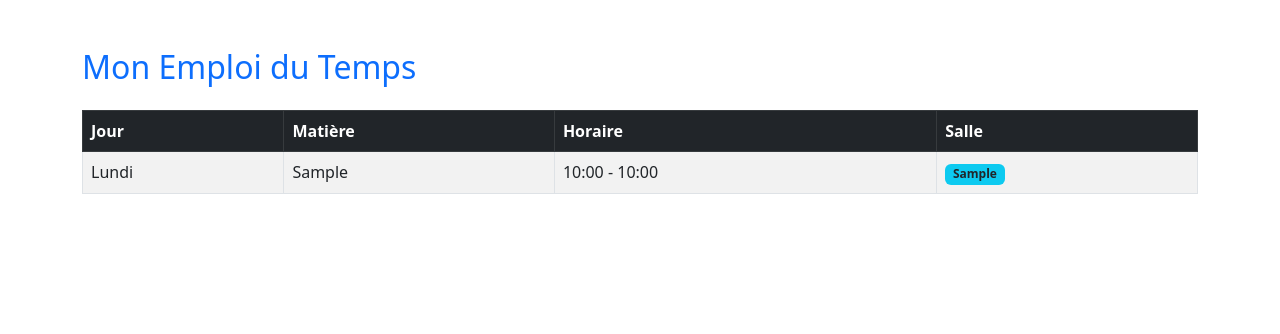
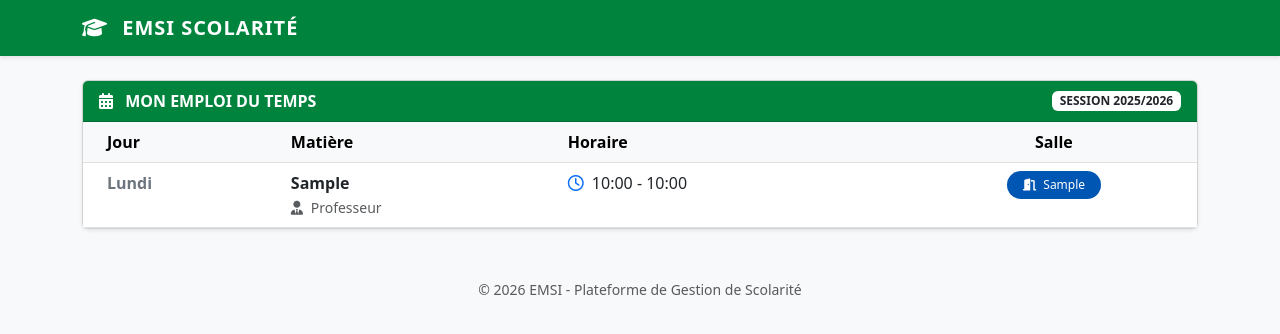
Before and after one commit to rimmaddah286/gestion-d-cole, a Django app: page /mon-planning/ in a window 1280 px wide. Shown: the top 334 px of the page. Run offline with Django 5.2, Linux system fonts and the light colour scheme; tables that the repository leaves empty hold one stand-in row (values such as "Sample post").

Commit message:
Mise à jour : Style EMSI et correction des vues

```diff
--- a/scolarite/templates/scolarite/planning.html
+++ b/scolarite/templates/scolarite/planning.html
@@ -1,30 +1,107 @@
 <!DOCTYPE html>
-<html>
+<html lang="fr">
 <head>
+    <meta charset="UTF-8">
+    <meta name="viewport" content="width=device-width, initial-scale=1.0">
     <link href="https://cdn.jsdelivr.net/npm/bootstrap@5.3.0/dist/css/bootstrap.min.css" rel="stylesheet">
-    <title>Emploi du Temps</title>
+    <link rel="stylesheet" href="https://cdnjs.cloudflare.com/ajax/libs/font-awesome/6.4.0/css/all.min.css">
+    <title>EMSI - Emploi du Temps</title>
+    <style>
+        :root {
+            --emsi-green: #00843d; /* Le vert officiel EMSI */
+            --emsi-blue: #0056b3;
+        }
+        body {
+            background-color: #f8f9fa;
+        }
+        .navbar-emsi {
+            background-color: var(--emsi-green);
+            color: white;
+            box-shadow: 0 2px 4px rgba(0,0,0,0.1);
+        }
+        .card-header-emsi {
+            background-color: var(--emsi-green);
+            color: white;
+            font-weight: bold;
+            text-transform: uppercase;
+        }
+        .table thead {
+            background-color: #f1f1f1;
+        }
+        .badge-salle {
+            background-color: var(--emsi-blue);
+            font-weight: 500;
+        }
+        .emsi-logo {
+            font-weight: 800;
+            letter-spacing: 1px;
+        }
+    </style>
 </head>
-<body class="container mt-5">
-    <h2 class="mb-4 text-primary">Mon Emploi du Temps</h2>
-    <table class="table table-striped table-bordered">
-        <thead class="table-dark">
+<body>
+
+    <nav class="navbar navbar-expand-lg navbar-dark navbar-emsi mb-4">
+        <div class="container">
+            <a class="navbar-brand emsi-logo" href="#"><i class="fas fa-graduation-cap me-2"></i> EMSI SCOLARITÉ</a>
+        </div>
+    </nav>
+
+    <div class="container">
+        <div class="row">
+            <div class="col-md-12">
+                <div class="card shadow-sm">
+                    <div class="card-header card-header-emsi d-flex justify-content-between align-items-center">
+                        <span><i class="fas fa-calendar-alt me-2"></i> Mon Emploi du Temps</span>
+                        <small class="badge bg-white text-dark">Session 2025/2026</small>
+                    </div>
+                    <div class="card-body p-0">
+                        <div class="table-responsive">
+                            <table class="table table-hover mb-0">
+                                <thead class="table-light">
                                     <tr>
-                <th>Jour</th>
+                                        <th class="ps-4">Jour</th>
                                         <th>Matière</th>
                                         <th>Horaire</th>
-                <th>Salle</th>
+                                        <th class="text-center">Salle</th>
                                     </tr>
                                 </thead>
                                 <tbody>
                                     {% for cours in emplois %}
                                     <tr>
-                <td>{{ cours.jour }}</td>
-                <td>{{ cours.matiere.libelle }}</td>
-                <td>{{ cours.heure_debut|time:"H:i" }} - {{ cours.heure_fin|time:"H:i" }}</td>
-                <td><span class="badge bg-info text-dark">{{ cours.salle }}</span></td>
+                                        <td class="ps-4 fw-bold text-secondary">{{ cours.jour }}</td>
+                                        <td>
+                                            <span class="d-block fw-bold text-dark">{{ cours.matiere.libelle }}</span>
+                                            <small class="text-muted"><i class="fas fa-user-tie me-1"></i> Professeur</small>
+                                        </td>
+                                        <td>
+                                            <i class="far fa-clock me-1 text-primary"></i>
+                                            {{ cours.heure_debut|time:"H:i" }} - {{ cours.heure_fin|time:"H:i" }}
+                                        </td>
+                                        <td class="text-center">
+                                            <span class="badge badge-salle rounded-pill px-3 py-2">
+                                                <i class="fas fa-door-open me-1"></i> {{ cours.salle }}
+                                            </span>
+                                        </td>
+                                    </tr>
+                                    {% empty %}
+                                    <tr>
+                                        <td colspan="4" class="text-center py-4 text-muted">
+                                            Aucun cours n'est affiché pour le moment.
+                                        </td>
                                     </tr>
                                     {% endfor %}
                                 </tbody>
                             </table>
+                        </div>
+                    </div>
+                </div>
+            </div>
+        </div>
+
+        <footer class="text-center mt-5 text-muted">
+            <small>&copy; 2026 EMSI - Plateforme de Gestion de Scolarité</small>
+        </footer>
+    </div>
+
+    <script src="https://cdn.jsdelivr.net/npm/bootstrap@5.3.0/dist/js/bootstrap.bundle.min.js"></script>
 </body>
-</html>
--- a/scolarite/views.py
+++ b/scolarite/views.py
@@ -1,33 +1,33 @@
-from django.shortcuts import render
-from django.contrib.auth.decorators import login_required # Import du décorateur
-from .models import Filiere, Etudiant, Professeur
-from .models import Absence
+from django.shortcuts import render, redirect # Ajout de redirect ici
+from django.contrib.auth.decorators import login_required
 from django.contrib.auth.models import User
-from django.shortcuts import render
-from .models import SeanceCours
+from .models import Filiere, Etudiant, Professeur, Absence, SeanceCours
 
 @login_required
 def page_accueil(request):
     # .strip() enlève les espaces, .upper() met tout en majuscules
     role = request.user.profil.role.strip().upper()
 
-    print(f"DEBUG: Le rôle détecté est [{role}]") # Regarde ton terminal pour voir ça
+    print(f"DEBUG: Le rôle détecté est [{role}]")
 
     if role == 'ETUDIANT':
-        return render(request, 'scolarite/accueil_etudiant.html')
-        # Dans views.py, sous la condition ETUDIANT
+        # On récupère les données AVANT de faire le return
         absences = Absence.objects.filter(etudiant=request.user)
         count = absences.count()
-        return render(request, 'scolarite/accueil_etudiant.html', {'absences': absences, 'count': count})
+        return render(request, 'scolarite/accueil_etudiant.html', {
+            'absences': absences,
+            'count': count
+        })
+
     elif role == 'PROF':
         return render(request, 'scolarite/accueil_prof.html')
+
     else:
+        # Accueil pour l'ADMIN
         return render(request, 'scolarite/accueil_admin.html')
 
-
-
-
 def ajouter_absence(request):
+    # Vérification de sécurité pour l'admin
     if request.user.profil.role.upper() != 'ADMIN' and not request.user.is_staff:
         return redirect('page_accueil')
 
@@ -36,7 +36,6 @@ def ajouter_absence(request):
         matiere = request.POST.get('matiere')
         seance = request.POST.get('seance')
 
-        # On crée l'objet en base de données
         Absence.objects.create(
             etudiant_id=etudiant_id,
             matiere=matiere,
@@ -47,8 +46,6 @@ def ajouter_absence(request):
     etudiants = User.objects.filter(profil__role='ETUDIANT')
     return render(request, 'scolarite/admin_absences.html', {'etudiants': etudiants})
 
-
-#absence solamente de l eleve connecte
 @login_required
 def liste_absences_etudiant(request):
     # On récupère les absences de l'étudiant connecté
@@ -60,10 +57,7 @@ def liste_absences_etudiant(request):
         'count': count
     })
 
-
-
-
-
-def voir_emploi_du_temps(request): # <--- Vérifie bien l'orthographe ici
+def voir_emploi_du_temps(request):
+    # Cette vue récupère tout ce que l'admin a rempli dans SeanceCours
     emplois = SeanceCours.objects.all().order_by('heure_debut')
     return render(request, 'scolarite/planning.html', {'emplois': emplois})
```
Lines whose indentation alone changed are shown as unchanged.
